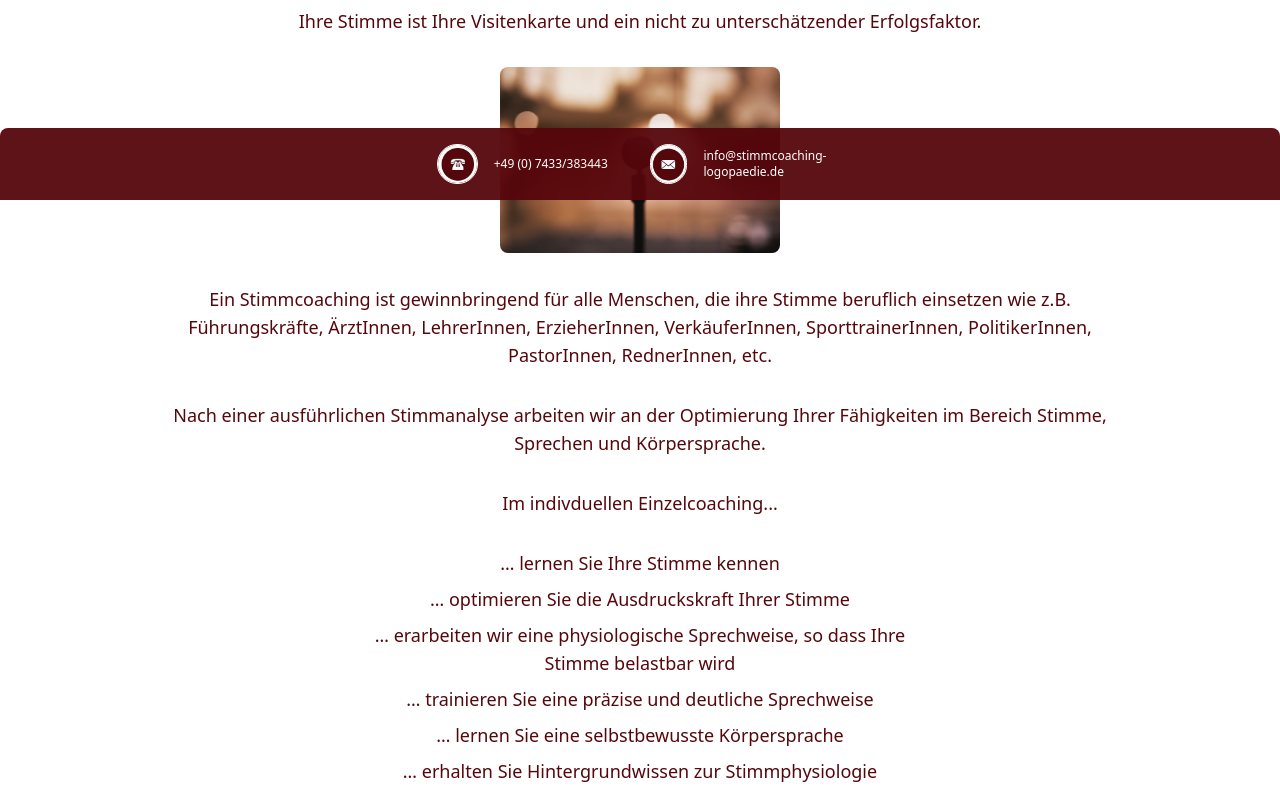
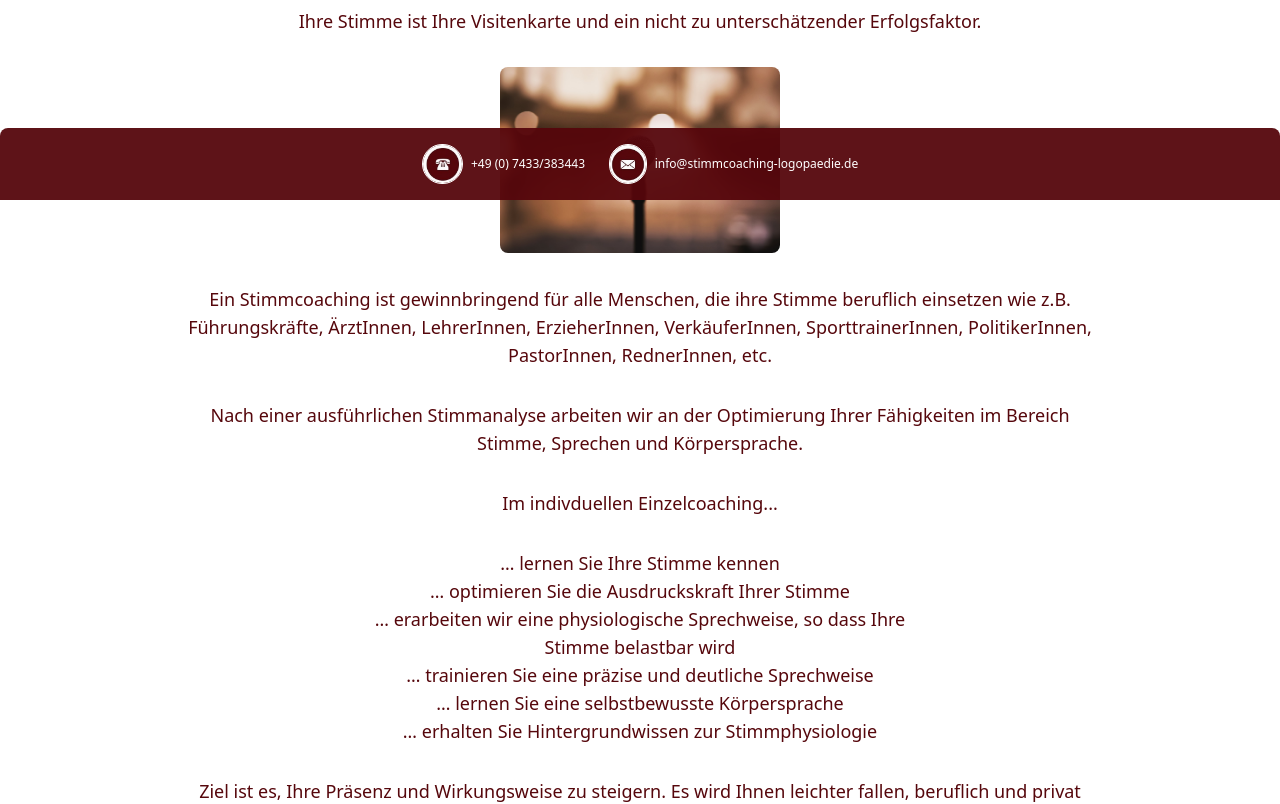
Before and after one commit to ClemensDinkel/Stimm-Logo, a React (Vite) app: page / in a window 1280 px wide. Shown: the part 600-1404 px from the top of the page. Built offline with nearby package versions, Linux system fonts and the light colour scheme.

Commit message:
improve footer layout

```diff
--- a/src/Footer.tsx
+++ b/src/Footer.tsx
@@ -2,9 +2,15 @@ import { Icon } from './components/Image'
 
 export const Footer = () => {
   return (
-    <div className="fixed bottom-0 left-0 flex w-full items-center justify-center gap-4 rounded-t-lg bg-[#56070C]/95 p-4 text-xs text-white">
-      <Icon src='/Icon_Telefon.png' alt="Telefon" /><a href="tel:+497433383443">+49 (0) 7433/383443</a>
-      <Icon src='/Icon_E-Mail.png' alt="Email" /><a href="mailto:info@stimmcoaching-logopaedie.de">info@stimmcoaching-logopaedie.de</a>
+    <div className="fixed bottom-0 left-0 flex w-full items-center justify-center gap-2 rounded-t-lg bg-[#56070C]/95 py-4 px-2 text-xs text-white">
+      <a href="tel:+497433383443" className='flex w-fit items-center gap-2'>
+        <Icon src='/Icon_Telefon.png' alt="Telefon" />
+        <div>+49 (0) 7433/383443</div>
+      </a>
+      <a href="mailto:info@stimmcoaching-logopaedie.de" className='flex w-fit items-center gap-2'>
+        <Icon src='/Icon_E-Mail.png' alt="Email" />
+        info@&#8203;stimmcoaching-&#8203;logopaedie.de
+      </a>
     </div>
   )
 }
--- a/src/index.css
+++ b/src/index.css
@@ -3,33 +3,39 @@
 @import "tailwindcss/utilities";
 
 h1 {
-  font-size: 1.5rem/* 24px */;
-  line-height: 2rem/* 32px */;
+  font-size: 1.5rem /* 24px */;
+  line-height: 2rem /* 32px */;
   font-weight: 700;
+  padding: 0 0.5rem /* 8px */;
 }
 
 h2 {
-  font-size: 1.25rem/* 20px */;
-  line-height: 1.75rem/* 28px */;
+  font-size: 1.25rem /* 20px */;
+  line-height: 1.75rem /* 28px */;
   font-weight: 600;
+  padding: 0 0.5rem /* 8px */;
 }
 
 p {
-  font-size: 1.125rem/* 18px */;
-  line-height: 1.75rem/* 28px */;
+  font-size: 1.125rem /* 18px */;
+  line-height: 1.75rem /* 28px */;
+  padding: 0 0.5rem /* 8px */;
 }
 
 ul {
   max-width: 600px;
+  padding: 0 0.5rem /* 8px */;
 }
 li {
   padding-left: 8px;
   padding-right: 8px;
   padding-bottom: 8px;
+  padding: 0 0.5rem /* 8px */;
 }
 
 a {
   width: 140px;
+  padding: 0 0.5rem /* 8px */;
 }
 
 section {
@@ -38,7 +44,7 @@ section {
   align-items: center;
   justify-content: center;
   text-align: center;
-  padding-left: 2rem/* 32px */;
-  padding-right: 2rem/* 32px */;
-  padding-bottom: 2rem/* 32px */;
+  padding-left: 2rem /* 32px */;
+  padding-right: 2rem /* 32px */;
+  padding-bottom: 2rem /* 32px */;
 }
```
